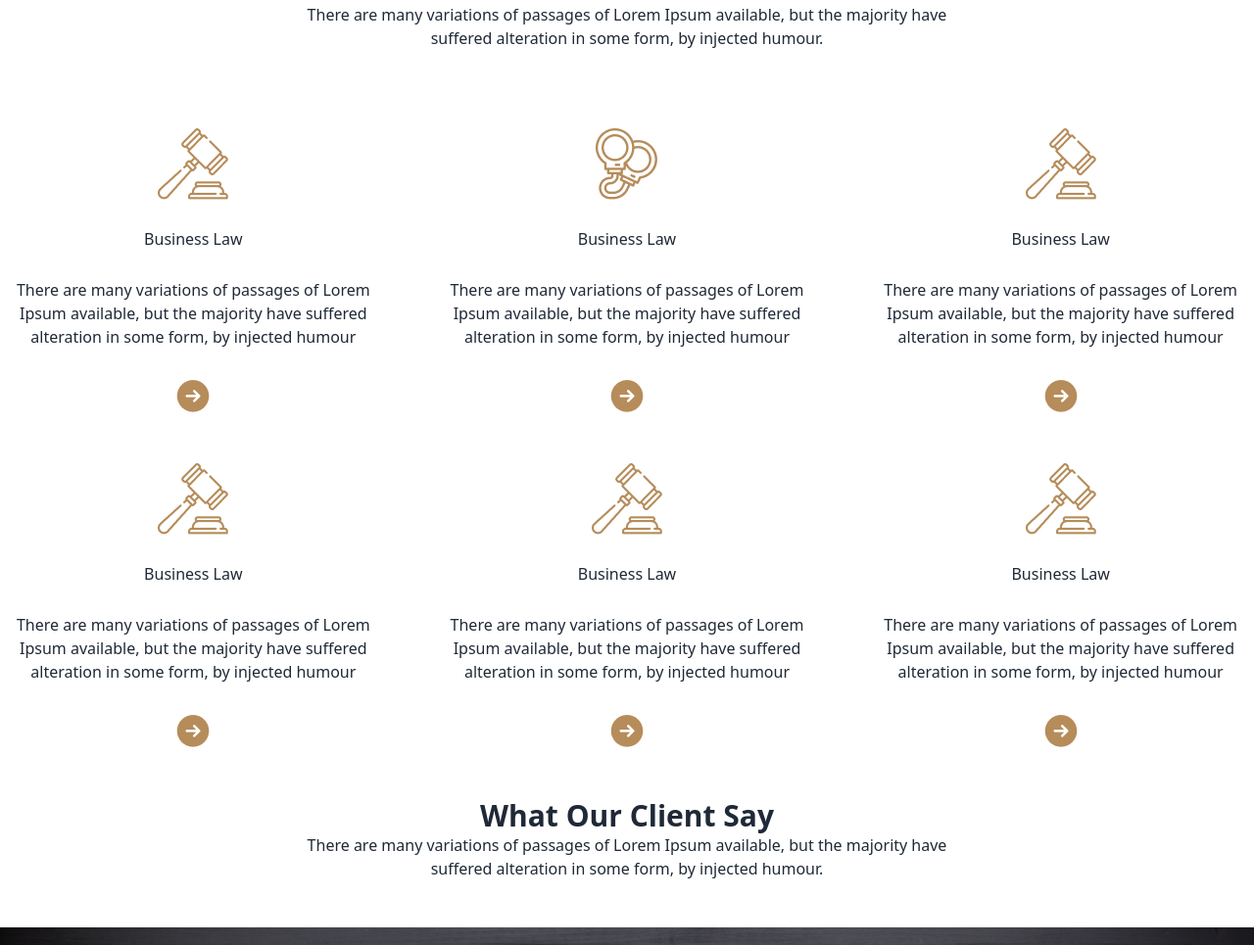
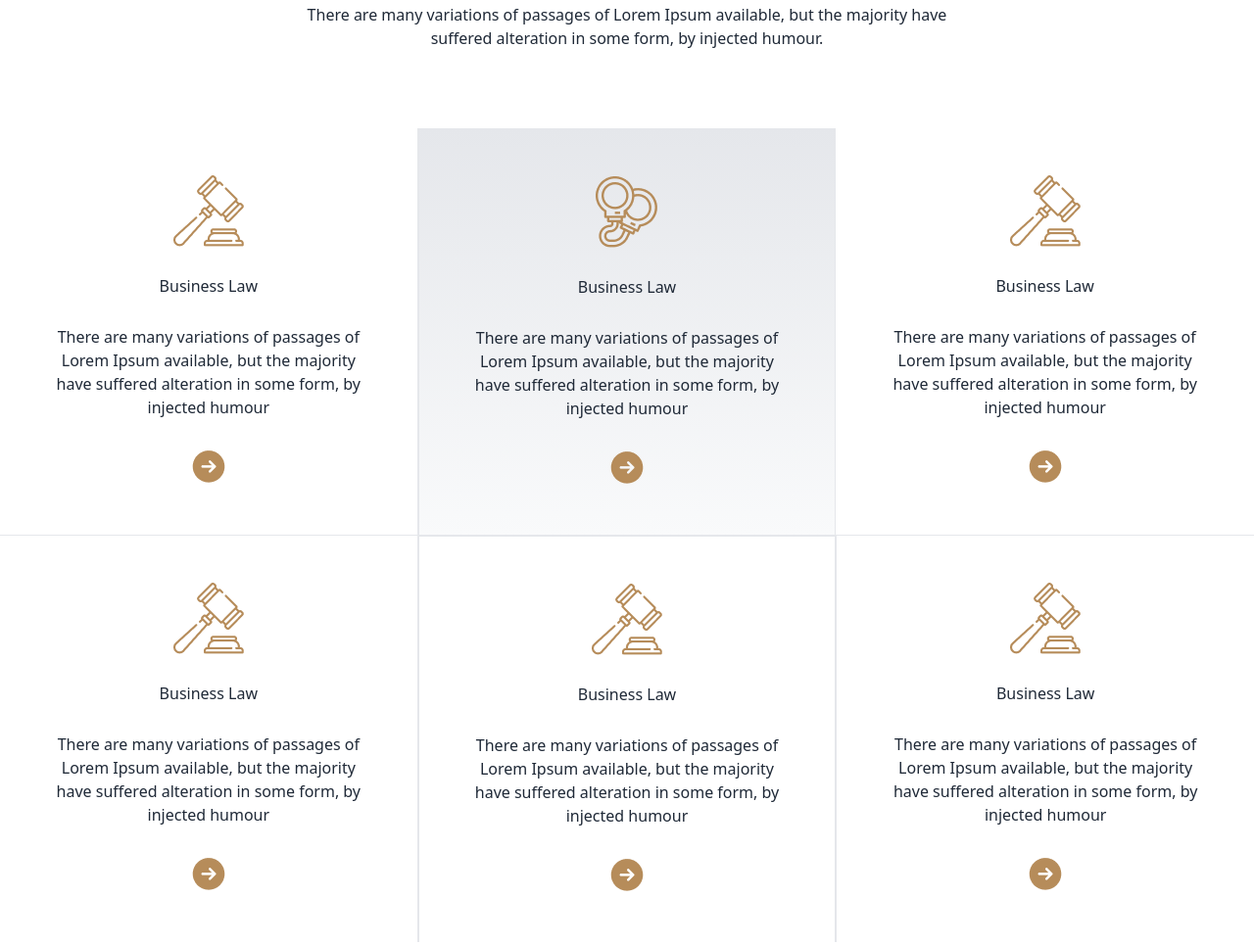
Before and after one commit to dipu-37/legal--solution-projects, a plain HTML site: page index.html in a window 1280 px wide. Shown: the part 789-1754 px from the top of the page at 98% size. Drawn offline with nearby package versions, Linux system fonts and the light colour scheme.

Commit message:
grid section update

```diff
--- a/index.html
+++ b/index.html
@@ -118,9 +118,11 @@
         </div>
 
         <!-- grid section  -->
-        <!-- grid-1  -->
-        <div class="grid lg:grid-cols-3 md:grid-cols-2 grid-cols-1 gap-12">
-          <div class="space-y-7 text-center">
+
+        <div class="grid lg:grid-cols-3 md:grid-cols-3 grid-cols-1 ">
+
+          <!-- grid-1  -->
+          <div class="space-y-7 text-center border-b border-r p-12">
             <div class="flex justify-center">
               <img src="/images/business.png" alt="">
             </div>
@@ -134,8 +136,8 @@
               </div>
             </div>
               <!-- grid-2  -->
-            <div class="space-y-7 text-center">
-              <div class="flex justify-center">
+            <div class="space-y-7 text-center border p-12  bg-gradient-to-b from-gray-200 to-gray-50">
+              <div class="flex justify-center  ">
                 <img src="/images/criminal.png" alt="">
               </div>
               <h3>Business Law</h3>
@@ -148,7 +150,7 @@
                 </div>
               </div>
                <!-- grid-3  -->
-           <div class="space-y-7 text-center">
+           <div class="space-y-7 text-center border-b p-12">
             <div class="flex justify-center">
               <img src="/images/business.png" alt="">
             </div>
@@ -163,7 +165,7 @@
             </div>
 
             <!-- grid-4  -->
-           <div class="space-y-7 text-center">
+           <div class="space-y-7 text-center border-r p-12">
             <div class="flex justify-center">
               <img src="/images/business.png" alt="">
             </div>
@@ -177,7 +179,7 @@
               </div>
             </div>
             <!-- grid-5  -->
-           <div class="space-y-7 text-center">
+           <div class="space-y-7 text-center border-l border-r border-t p-12">
             <div class="flex justify-center">
               <img src="/images/business.png" alt="">
             </div>
@@ -191,7 +193,7 @@
               </div>
             </div>
             <!-- grid-6  -->
-           <div class="space-y-7 text-center">
+           <div class="space-y-7 text-center border-l p-12">
             <div class="flex justify-center">
               <img src="/images/business.png" alt="">
             </div>
@@ -212,7 +214,7 @@
 
          <!-- what is our client say section -->
       <section>
-        <div class="pace-y-7 text-center p-12">
+        <div class="space-y-7 text-center p-12">
           <h3 class="text-3xl font-extrabold">What Our Client Say</h3>
           <p>There are many variations of passages of Lorem Ipsum available, but the majority have <br>
             suffered alteration in some form, by injected humour.</p>
@@ -245,6 +247,16 @@
         </div>
       </section>
 
+      <!-- contuct us section  -->
+      <section>
+        <div class="text-center p-20 space-y-7">
+          <h3 class="text-3xl font-extrabold">Contact With Us</h3>
+          <p>There are many variations of passages of Lorem Ipsum available, but the majority have
+            suffered alteration in some form, by injected humour.</p>
+
+        </div>
+      </section>
+
     </main>
     <footer>
 
```
